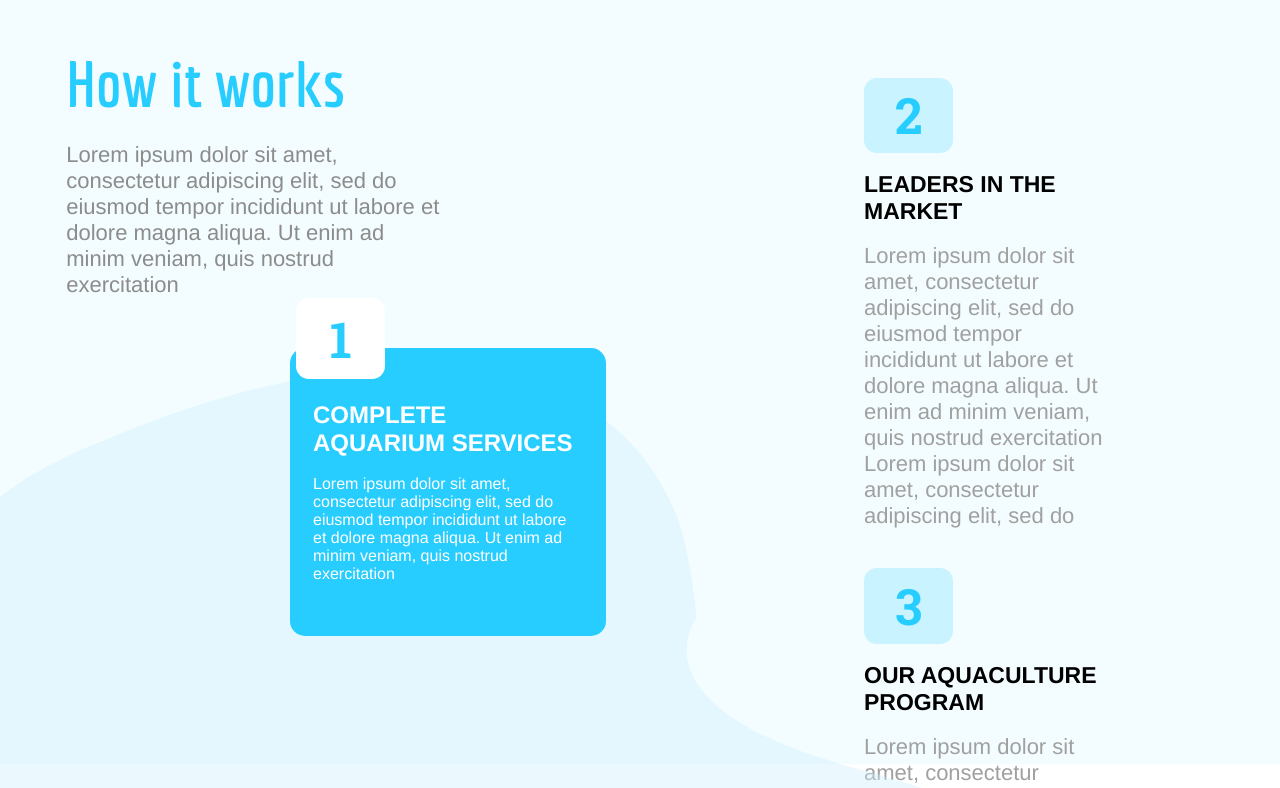
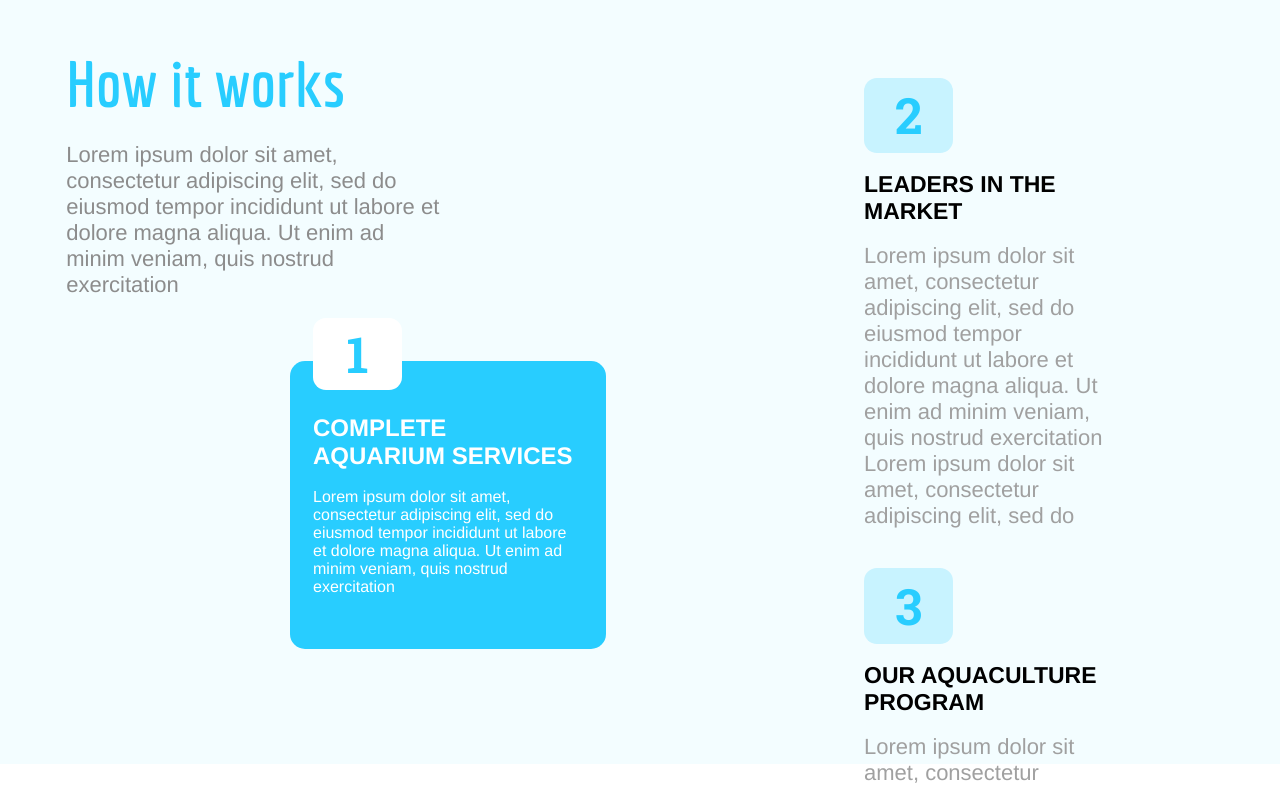
Before and after one commit to yousufkalim/aquarium-admin, a React (Create React App) app: page / in a window 1280 px wide. Shown: the part 929-1717 px from the top of the page. Built offline with nearby package versions, Linux system fonts and the light colour scheme; a web font is replaced by a local one.

Commit message:
Vector svg removed

```diff
--- a/src/containers/LandingPg.jsx
+++ b/src/containers/LandingPg.jsx
@@ -6,7 +6,6 @@ import { Link } from 'react-router-dom';
 import BG from '../assets/images/BG.svg';
 import Logo from '../assets/images/LOGO.svg';
 import Mouse from '../assets/images/Mouse.svg';
-import Vector from '../assets/images/Vector.svg';
 
 // Landing Page Component
 
@@ -41,8 +40,8 @@ export default function Landing() {
       </Grid>
       {/* ================================How it works section=================================  */}
 
-      <Grid id="howItWorkSection" item xs={8}>
-        <Grid item xs={7}>
+      <Grid id="howItWorkSection" item xs={12} sm={12} lg={8}>
+        <Grid item xs={12} sm={12} lg={7}>
           <h1 className="mainHeading">How it works</h1>
           <p className="leftBoxContent">
             Lorem ipsum dolor sit amet, consectetur adipiscing elit, sed do eiusmod tempor
@@ -50,8 +49,8 @@ export default function Landing() {
             exercitation
           </p>
         </Grid>
-        <div className="firstNumberedBox">1</div>
-        <Grid className="leftBox" item xs={5}>
+        <Grid className="leftBox" item xs={12} sm={12} lg={5}>
+          <div className="firstNumberedBox">1</div>
           <h1 className="card1Heading">COMPLETE AQUARIUM SERVICES</h1>
           <br />
           <p>
@@ -60,10 +59,9 @@ export default function Landing() {
             exercitation
           </p>
         </Grid>
-        <img src={Vector} className="vector" alt="" />
       </Grid>
 
-      <Grid id="howItWorkSectionCol2" item xs={4}>
+      <Grid id="howItWorkSectionCol2" item xs={12} sm={12} lg={4}>
         <Grid className="howItWorkSectionCol2" id="howItWorkCol2">
           <div className="numberedBox">2</div>
           <br />
--- a/src/css/Landing.css
+++ b/src/css/Landing.css
@@ -65,10 +65,6 @@
   left: 48%;
   /* transform: translateX(-50%); */
 }
-.vector {
-  position: relative;
-  bottom: 300px;
-}
 
 #howItWorkSection,
 #howItWorkSectionCol2 {
@@ -114,10 +110,9 @@
   padding: 1%;
   border-radius: 13px;
   font-family: 'Roboto Slab', serif;
-  position: relative;
-  right: 5%;
+  position: absolute;
+  top: -15%;
   z-index: 5;
-  margin: auto;
 }
 .boxHeading {
   font-size: 23px;
@@ -143,7 +138,7 @@
   width: 100%;
   border-radius: 15px;
   position: relative;
-  top: -4%;
+  top: 8%;
   z-index: 1;
 
   right: 20% !important;
```
